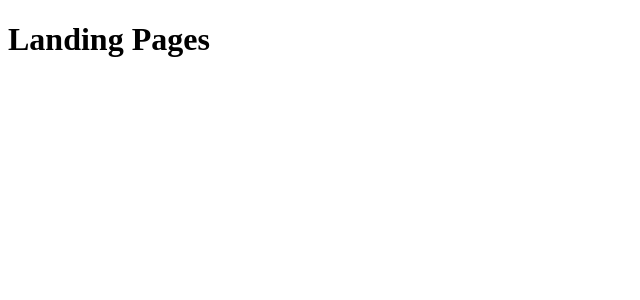
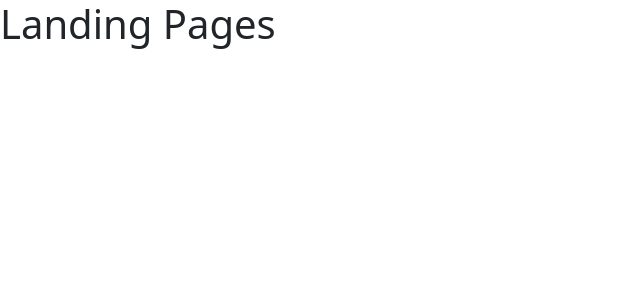
Before and after one commit to rhodinemma/tike, a Next.js app in the folder client/: page / in a window 1280 px wide. Shown: the top 300 px of the page, without its empty margins (0-640 px from the left). Built offline with nearby package versions, Linux system fonts and the light colour scheme.

Commit message:
ch(add-global-css)

```diff
--- a/client/package.json
+++ b/client/package.json
@@ -10,6 +10,7 @@
   "author": "",
   "license": "ISC",
   "dependencies": {
+    "bootstrap": "^5.2.3",
     "next": "^13.0.7",
     "react": "^18.2.0",
     "react-dom": "^18.2.0"
--- /dev/null
+++ b/client/pages/_app.js
@@ -0,0 +1,5 @@
+import 'bootstrap/dist/css/bootstrap.css';
+
+export default ({ Component, pageProps }) => {
+    return <Component {...pageProps} />
+};
```
Also changed, not shown: 1 other file (tests, documents, lock files or other folders).
